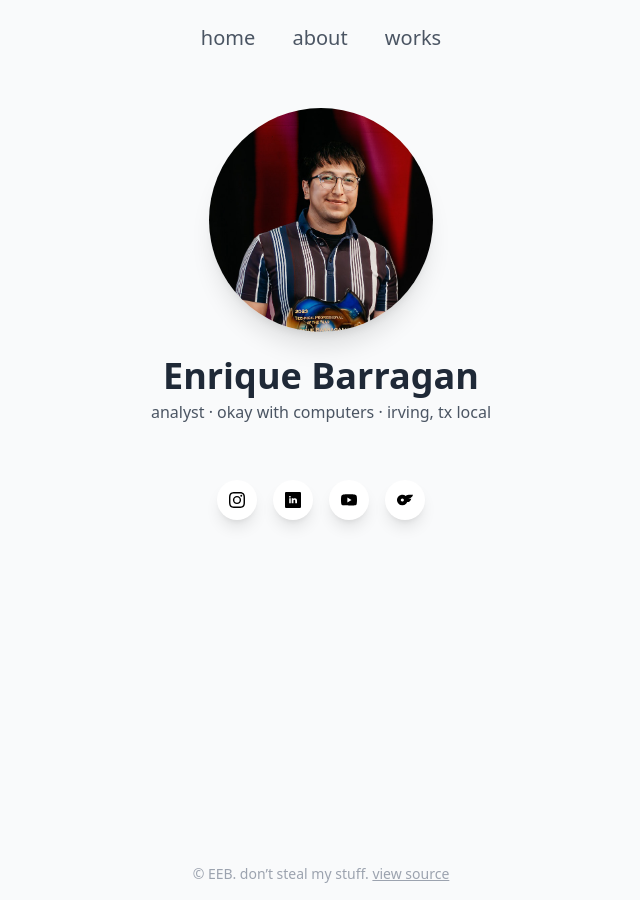
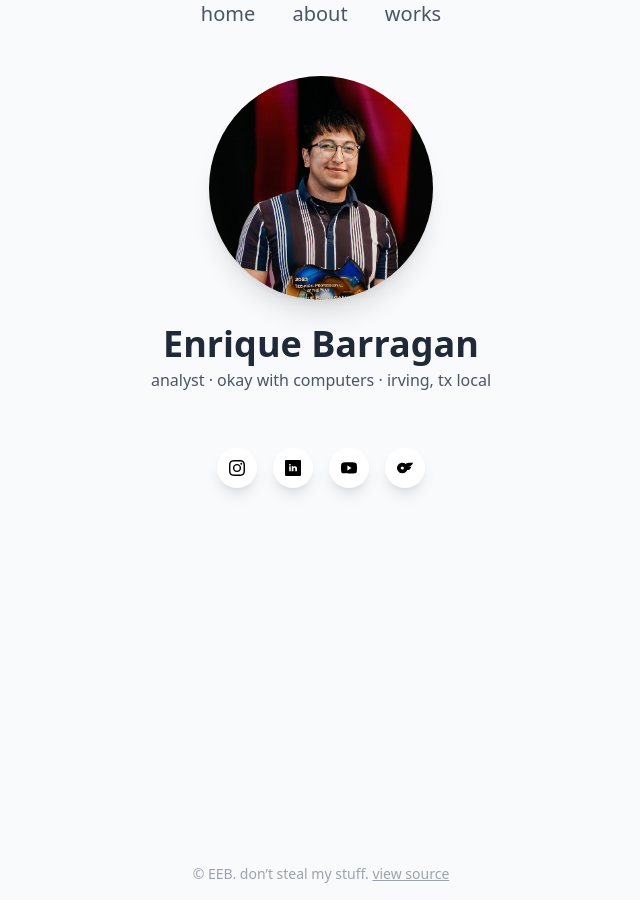
Before and after one commit to enriquebarragan/enriquebarragan.github.io, a Jekyll site: the page built from index.md, in a window 1280 px wide. Shown: the whole page, without its empty margins (319-959 px from the left). Built offline with Jekyll 4.4.1, drawn with Linux system fonts in a browser that asks for light colours; nearby versions of some CDN libraries.

Commit message:
Update nav.html

```diff
--- a/_includes/nav.html
+++ b/_includes/nav.html
@@ -1,4 +1,4 @@
-<div class="text-center pt-6 pb-2 space-x-8 text-gray-600 text-lg sm:text-xl font-light">
+<div class="text-center space-x-8 text-gray-600 text-lg sm:text-xl font-light">
   <a href="/" class="hover:text-gray-800">home</a>
   <a href="/about/" class="hover:text-gray-800">about</a>
   <a href="/works/" class="hover:text-gray-800">works</a>
```
